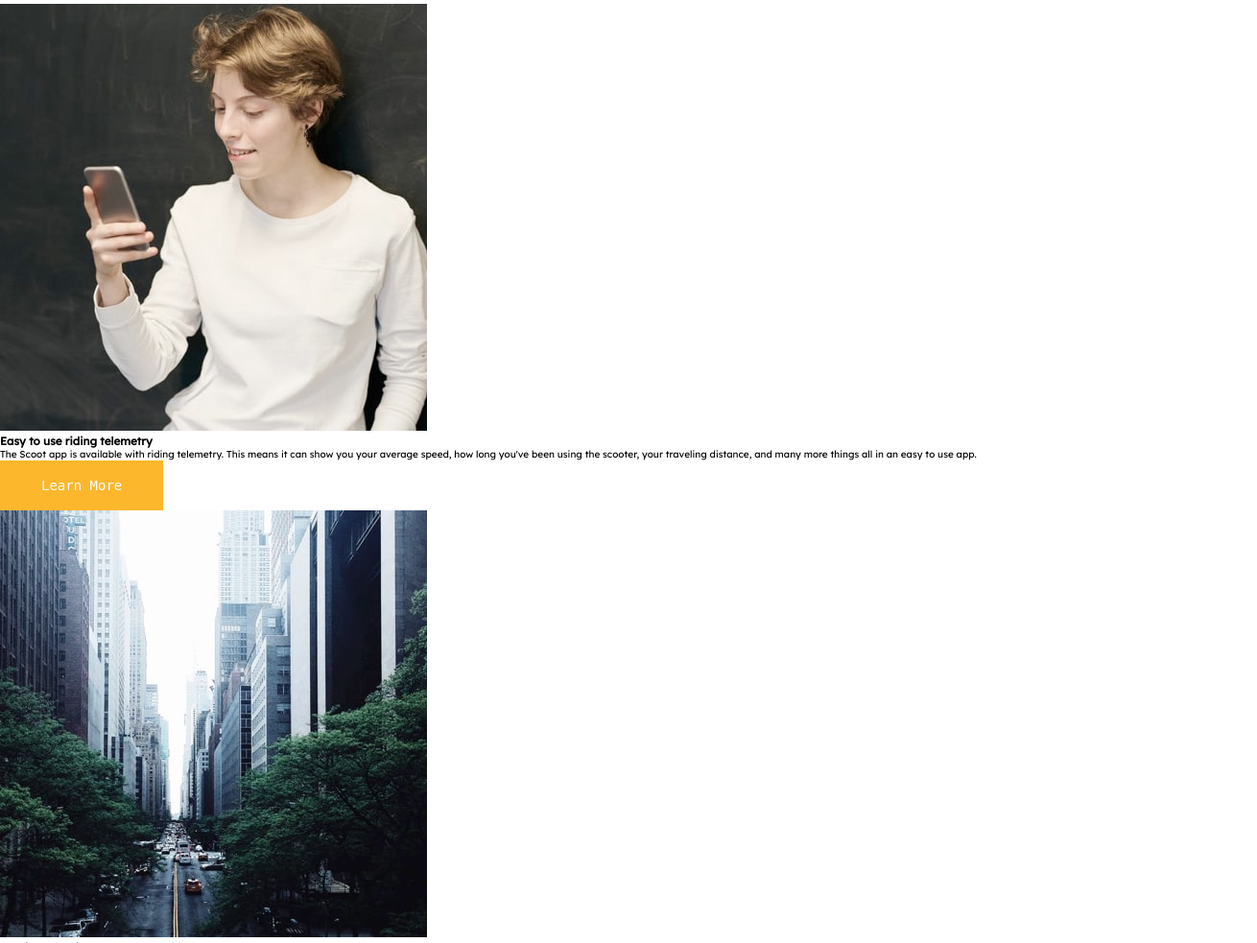
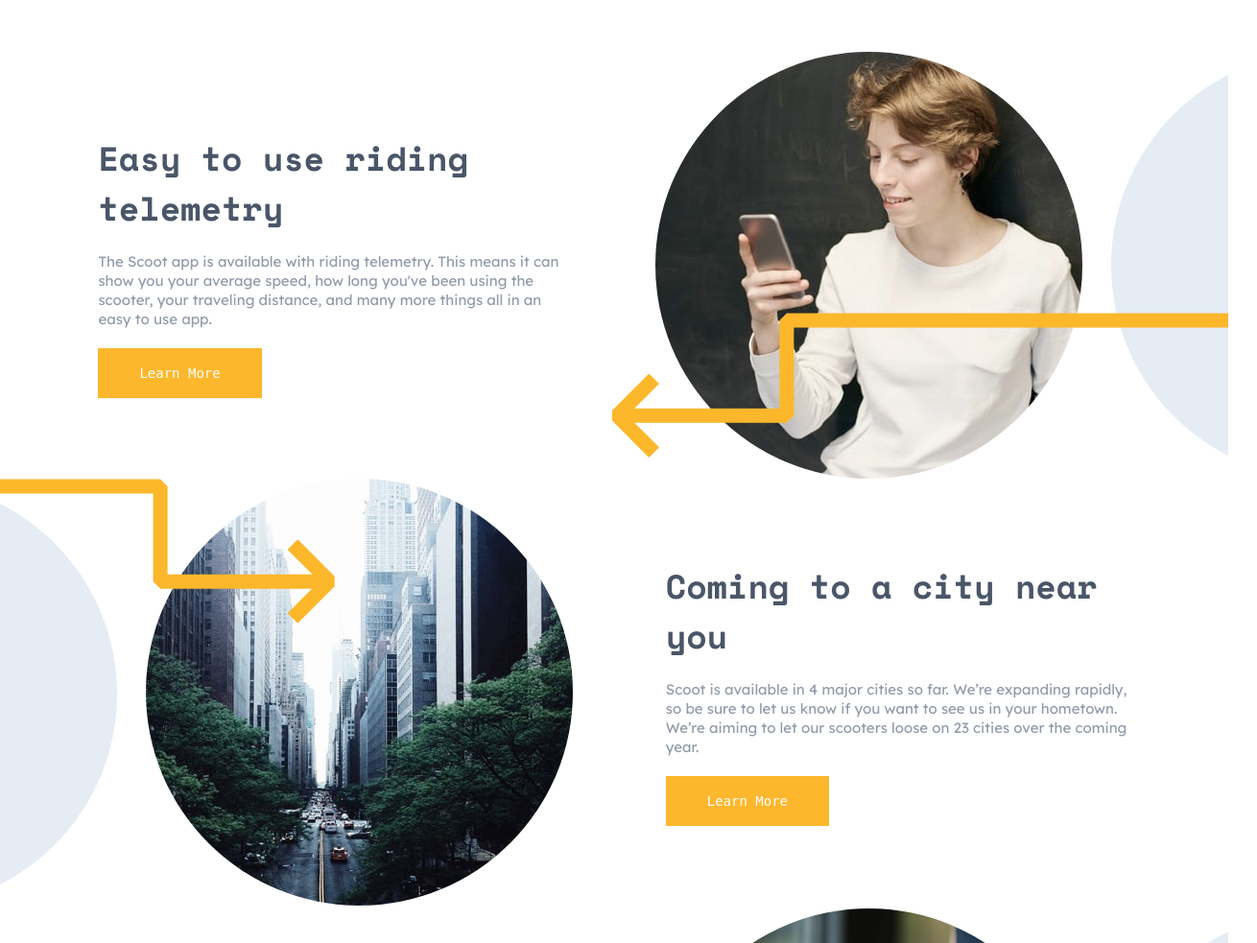
Before and after one commit to BurhanMullamitha/Scoot-Website, a website: page index.html in a window 1280 px wide. Shown: the part 1221-2204 px from the top of the page at 96% size, 1310 px wide, since content can reach past the window. Drawn offline with nearby package versions, Linux system fonts and the light colour scheme.

Commit message:
Finished Attribute(Features) section (Homepage)

```diff
--- a/index.html
+++ b/index.html
@@ -68,9 +68,7 @@
 
     <section class="attributes">
         <div class="attribute attribute--home">
-            <div class="attribute__img">
-                <img src="./assets/images/telemetry.jpg" class="round" alt="Woman using Scoot mobile app">
-            </div>
+
             <div class="attribute__text">
                 <h3 class="heading-3">Easy to use riding telemetry</h3>
                 <p class="attribute__content">
@@ -80,12 +78,13 @@
                     <button type="submit" class="btn">Learn More</button>
                 </form>
             </div>
+            <div class="attribute__img">
+                <img src="./assets/images/telemetry.jpg" class="round" alt="Woman using Scoot mobile app">
+            </div>
         </div>
 
         <div class="attribute attribute--home">
-            <div class="attribute__img">
-                <img src="./assets/images/near-you.jpg" class="round" alt="Major city downtown">
-            </div>
+
             <div class="attribute__text">
                 <h3 class="heading-3">Coming to a city near you</h3>
                 <p class="attribute__content">
@@ -95,12 +94,13 @@
                     <button type="submit" class="btn">Learn More</button>
                 </form>
             </div>
+            <div class="attribute__img">
+                <img src="./assets/images/near-you.jpg" class="round" alt="Major city downtown">
+            </div>
         </div>
 
         <div class="attribute attribute--home">
-            <div class="attribute__img">
-                <img src="./assets/images/payments.jpg" class="round" alt="Woman using Scoot mobile app">
-            </div>
+
             <div class="attribute__text">
                 <h3 class="heading-3">Zero hassle payments</h3>
                 <p class="attribute__content">
@@ -109,6 +109,9 @@
                 <form action="#">
                     <button type="submit" class="btn">Learn More</button>
                 </form>
+            </div>
+            <div class="attribute__img">
+                <img src="./assets/images/payments.jpg" class="round" alt="Woman using Scoot mobile app">
             </div>
         </div>
     </section>
--- a/sass/base/_typography.scss
+++ b/sass/base/_typography.scss
@@ -7,6 +7,11 @@
     font-family: 'Space Mono', monospace;
 }
 
+.heading-3 {
+    font-size: 3.5rem;
+    font-family: 'Space Mono', monospace;
+}
+
 .heading-4 {
     font-size: 2.4rem;
     font-family: 'Space Mono', monospace;
--- a/sass/components/_attribute.scss
+++ b/sass/components/_attribute.scss
@@ -0,0 +1,115 @@
+.attribute {
+    display: flex;
+    flex-direction: row;
+    justify-content: space-between;
+    align-items: center;
+    position: relative;
+
+    & > * {
+        width: 45%;
+    }
+
+    &__text {
+        color: $color-dark-navy-2;
+    }
+
+    &__content {
+        font-size: 1.5rem;
+        line-height: 2rem;
+        margin: 2rem 0;
+        color: $color-dim-grey;
+    }
+
+    &__img {
+        max-width: 100%;
+        .round {
+            border-radius: 50%;
+        }
+    }
+
+    &::after {
+        content: '';
+        background-image: url(../assets/patterns/circle.svg);
+        background-repeat: no-repeat;
+        z-index: -1;
+        position: absolute;
+    }
+
+    &:nth-of-type(odd) {
+
+        &::after {
+            top: 0;
+            bottom: 0;
+            left: 0;
+            right: -42.5rem;
+            background-position: center right;
+        }
+
+        img {
+            display: block;
+            margin-left: auto;
+            transform: translateX(-5rem);
+        }
+    }
+
+    &:nth-of-type(even) {
+        flex-direction: row-reverse;
+
+        &::after {
+            top: 0;
+            bottom: 0;
+            right: 0;
+            left: -42.5rem;
+            background-position: center left;
+        }
+
+        &::before {
+            content: '';
+            position: absolute;
+            background-image: url(../assets/patterns/right-arrow.svg);
+            background-position: top left;
+            background-repeat: no-repeat;
+            top: 0;
+            bottom: 0;
+            left: -20.5rem;
+            right: 0;
+            z-index: 2;
+        }
+
+        img {
+            transform: translateX(5rem);
+        }
+    }
+
+    &--home {
+
+        &::before {
+            content: '';
+            position: absolute;
+            background-image: url(../assets/patterns/left-downward-arrow.svg);
+            background-position: right;
+            background-repeat: no-repeat;
+            top: 0;
+            bottom: 0;
+            left: 0;
+            right: 0;
+            z-index: 2;
+        }
+
+        &:nth-of-type(1) {
+            &::before {
+                right: -20rem;
+                bottom: -25rem;
+            }
+        }
+
+        &:nth-of-type(3) {
+            &::before {
+                right: -55rem;
+                top: -15rem;
+            }
+        }
+
+    }
+
+}
--- a/sass/components/_button.scss
+++ b/sass/components/_button.scss
@@ -6,6 +6,9 @@
     font-family: 'Mono Space', monospace;
     border: 3px solid $color-dark-yellow;
     cursor: pointer;
+    transition: all .2s;
+    z-index: 2;
+    position: relative;
 
     &:hover {
         background-color: transparent;
--- a/sass/pages/_home.scss
+++ b/sass/pages/_home.scss
@@ -54,7 +54,7 @@
         background-image: url(/assets/patterns/white-circles.svg);
         background-repeat: no-repeat;
         background-position: 100% 69%;
-        transform: translateX(3rem);
+        // transform: translateX(3rem);
     }
 }
 
@@ -76,3 +76,9 @@
         z-index: -1;
     }
 }
+
+.attributes {
+    margin-top: -5rem;
+    padding: 10rem 8vw;
+    overflow: hidden;
+}
```
Also changed, not shown: css/style.css.
